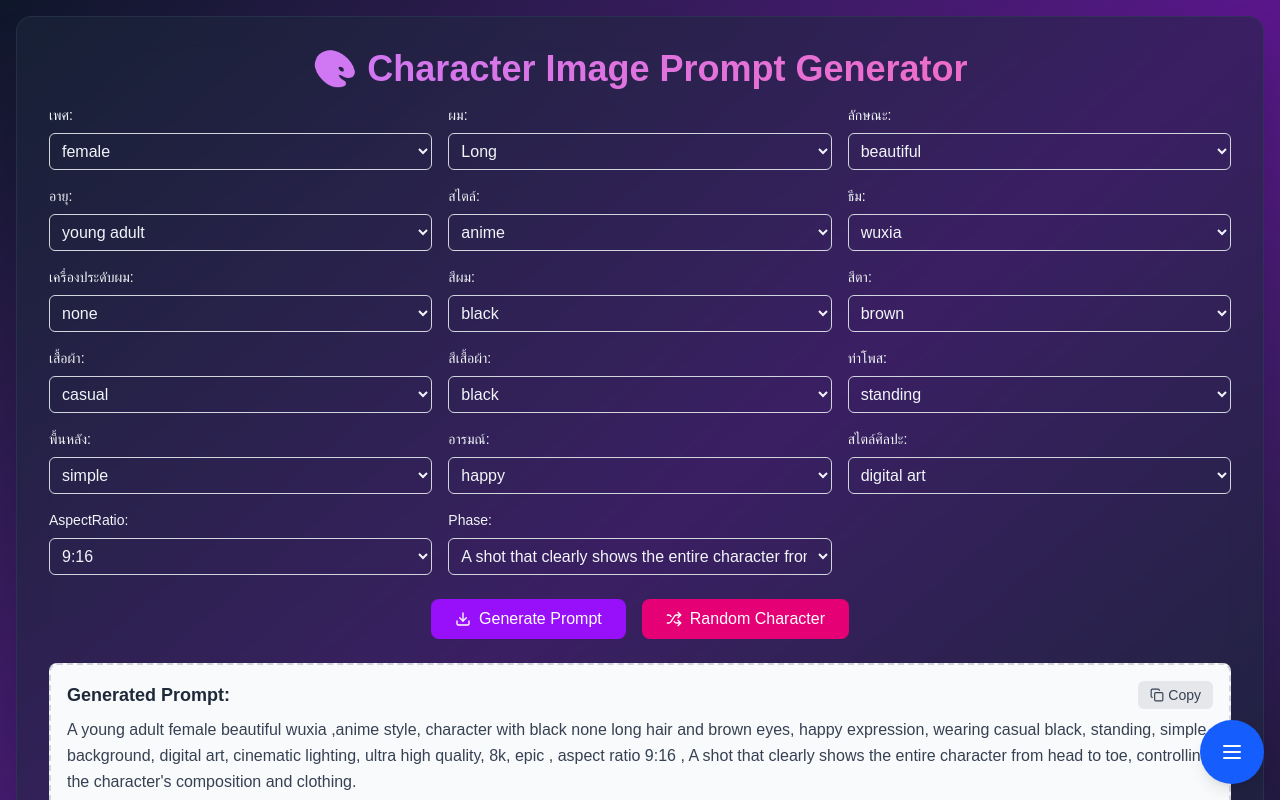
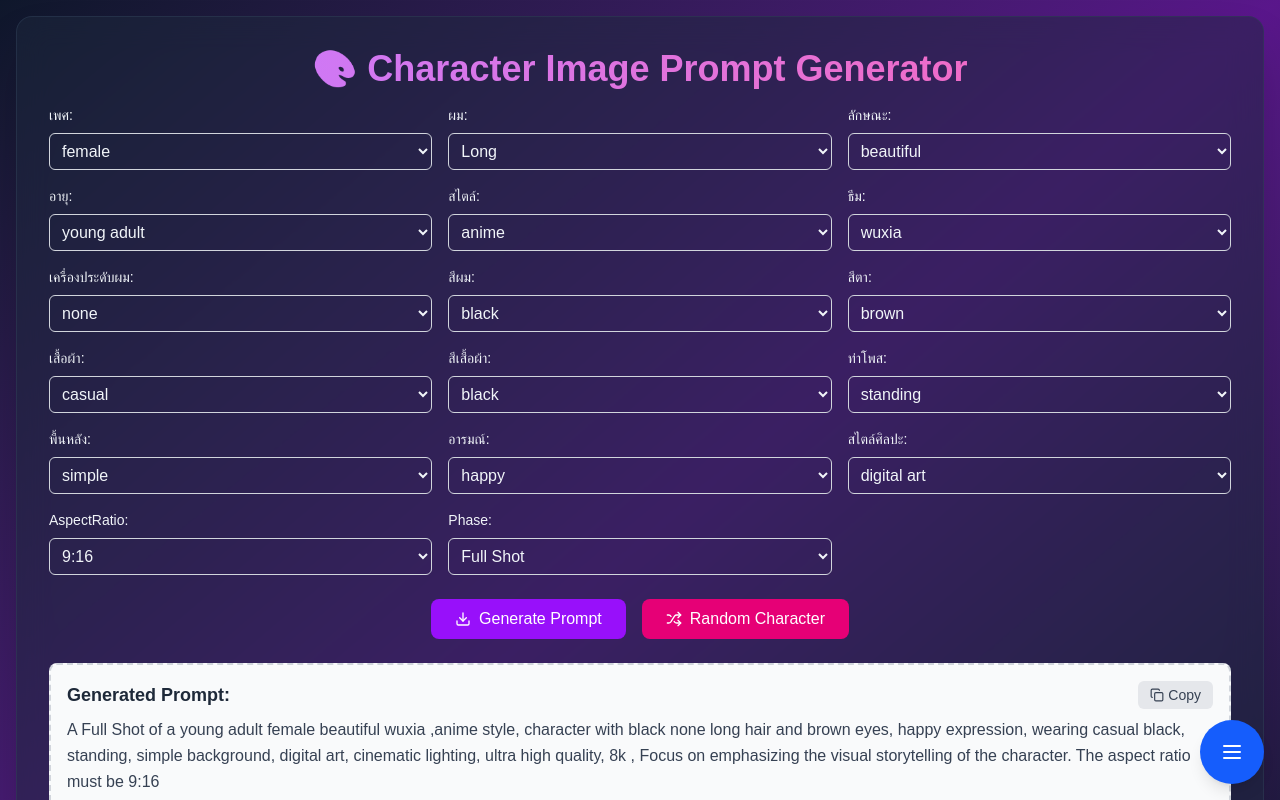
Before and after one commit to Artoto/character-generator, a Next.js app: page /prompt in a window 1280 px wide. Shown: the top 800 px of the page. Built offline with nearby package versions, Linux system fonts and the light colour scheme.

Commit message:
edit error build project

```diff
--- a/src/app/prompt/page.tsx
+++ b/src/app/prompt/page.tsx
@@ -40,8 +40,7 @@ const CharacterPromptGenerator: React.FC = () => {
     mood: "happy",
     artStyle: "digital art",
     aspectRatio: "9:16",
-    phase:
-      "A shot that clearly shows the entire character from head to toe, controlling the character's composition and clothing.",
+    phase: "Full Shot",
   });
 
   const [generatedPrompt, setGeneratedPrompt] = useState("");
@@ -170,19 +169,19 @@ const CharacterPromptGenerator: React.FC = () => {
     ],
     aspectRatio: ["9:16", "4:3", "1:1", "3:4"],
     phase: [
-      "A shot that emphasizes a specific part of the face, the face, or the mouth",
-      "A full-length shot of the face, emphasizing the character's emotions",
-      "A shot of a character from the chest up, emphasizing emotion and the upper body",
-      "A shot that follows a character from the waist up, consistently throughout the scene",
-      "A shot that emphasizes the entire body and steps upwards.",
-      "A shot that clearly shows the entire character from head to toe, controlling the character's composition and clothing.",
-      "A full-length shot of a character, emphasizing the importance of visualizing the character's relationship to the story.",
-      "This is referred to here, emphasizing the prominence of the scenery and the story.",
+      "Extreme Close-up",
+      "Close-up",
+      "Medium Close-up",
+      "Medium Shot",
+      "Medium Full Shot",
+      "Full Shot",
+      "Long Shot",
+      "Extreme Long Shot",
     ],
   };
 
   const promptTemplates = [
-    "A {age} {gender} {nature} {theme} ,{style} style, character with  {hairColor} {hairDecorations} {hair} hair and {eyeColor} eyes, {mood} expression, wearing {clothing} {clothingColor}, {pose},  {background} background, {artStyle}, cinematic lighting, ultra high quality, 8k, epic , aspect ratio {aspectRatio} , {phase}",
+    "A {phase} of a {age} {gender} {nature} {theme} ,{style} style, character with  {hairColor} {hairDecorations} {hair} hair and {eyeColor} eyes, {mood} expression, wearing {clothing} {clothingColor}, {pose},  {background} background, {artStyle}, cinematic lighting, ultra high quality, 8k , Focus on emphasizing the visual storytelling of the character. The aspect ratio must be {aspectRatio}",
   ];
 
   const generatePrompt = () => {
```
